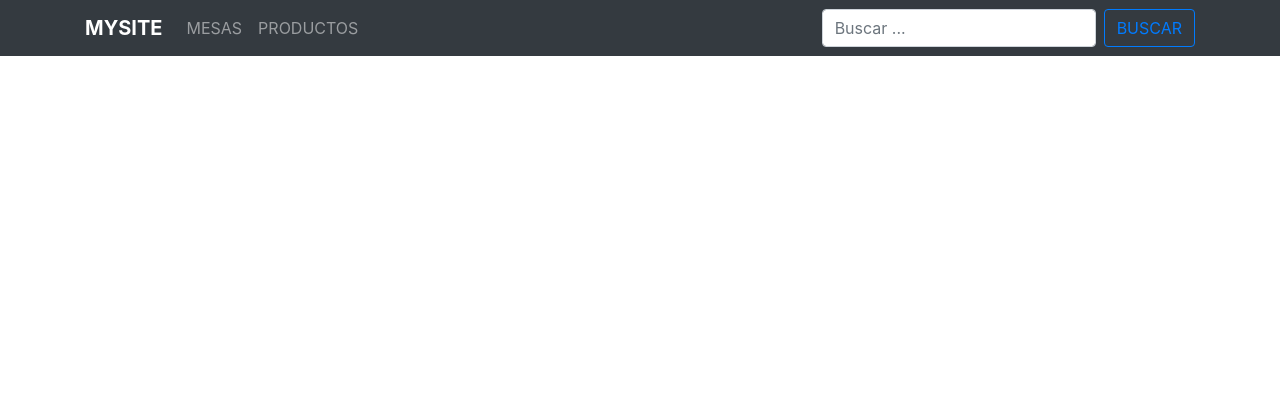
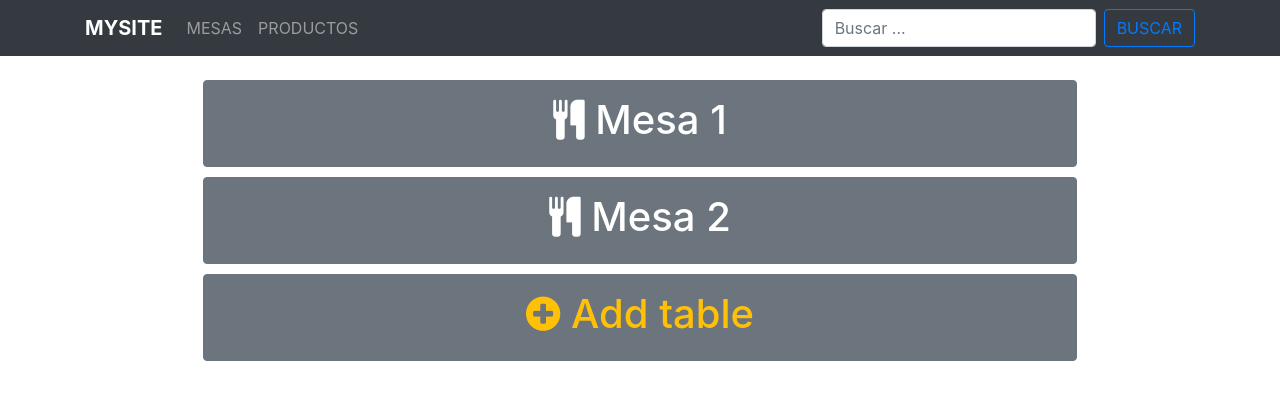
Before and after one commit to Gonlam-Solutions/Godorax, an Angular app in the folder OurApp/: page /mesas in a window 1280 px wide. Before the commit this address led to /. Shown: the top 400 px of the page. Built offline with nearby package versions, Linux system fonts and the light colour scheme.

Commit message:
addition of tables and view of tables in general(button not finished in that view), new view for a specific table (not finished) and mock for tables and

```diff
--- a/OurApp/src/app/app.component.html
+++ b/OurApp/src/app/app.component.html
@@ -25,6 +25,6 @@
         </nav>
 </header>
 <br>
-<div>
+<div class="c">
 <router-outlet></router-outlet>
 </div>
--- /dev/null
+++ b/OurApp/src/app/mesa-show/mesa-show.component.html
@@ -0,0 +1,3 @@
+<p>
+  mesa-show works! {{mesa.id}}
+</p>
--- /dev/null
+++ b/OurApp/src/app/mesa-show/mesa-show.component.ts
@@ -0,0 +1,33 @@
+import { Component, OnInit } from '@angular/core';
+import { Product, Mesa } from '../../models';
+import { ProductService } from '../product.service';
+import { Location } from '@angular/common';
+import { ActivatedRoute, ParamMap } from '@angular/router';
+import { MOCK_TABLES } from '../../mocks';
+
+@Component({
+  selector: 'app-mesa-show',
+  templateUrl: './mesa-show.component.html',
+  styleUrls: ['./mesa-show.component.css']
+})
+export class MesaShowComponent implements OnInit {
+
+    mesa: Mesa;
+
+    constructor( private location: Location, private route: ActivatedRoute) { }
+
+    ngOnInit() {
+      this.route.paramMap.subscribe((params: ParamMap) => {
+        const param1 = Number(params.get('paramId'));
+        if (!isNaN(param1)) {
+        this.mesa = MOCK_TABLES[param1 - 1];
+        }
+      });
+    }
+
+    goBack() {
+      this.location.back();
+    }
+
+
+}
--- /dev/null
+++ b/OurApp/src/app/mesaslist/mesaslist.component.css
@@ -0,0 +1,5 @@
+.col-center{
+  float: none;
+  margin: 0 auto;
+
+}
--- /dev/null
+++ b/OurApp/src/app/mesaslist/mesaslist.component.html
@@ -0,0 +1,13 @@
+
+<div class="row">
+  <button routerLink="{{mesa.id}}"  class="col-lg-8 btn btn-secondary col-center text-white"
+   *ngFor="let mesa of mesas;" style="margin-bottom: 10px;">
+    <h1 style="text-align: center; vertical-align: middle; line-height: 65px;">
+      <span class="fa fa-cutlery"></span>
+       Mesa {{mesa.id}}</h1>
+  </button>
+  <button (click)="addTable()" class="col-lg-8 btn btn-secondary col-center text-warning" ><h1 style="text-align: center; vertical-align: middle; line-height: 65px;">
+    <span class="fa fa-plus-circle"></span>
+    Add table</h1>
+  </button>
+</div>
--- /dev/null
+++ b/OurApp/src/app/mesaslist/mesaslist.component.ts
@@ -0,0 +1,25 @@
+import { Component, OnInit } from '@angular/core';
+import { Mesa } from '../../models';
+import { MOCK_TABLES } from '../../mocks';
+
+@Component({
+  selector: 'app-mesaslist',
+  templateUrl: './mesaslist.component.html',
+  styleUrls: ['./mesaslist.component.css']
+})
+export class MesaslistComponent implements OnInit {
+
+  mesas: Mesa[];
+  constructor() {
+    this.mesas = MOCK_TABLES;
+  }
+
+  ngOnInit() {
+  }
+
+  addTable() {
+    const val = MOCK_TABLES[MOCK_TABLES.length - 1].id;
+    MOCK_TABLES.push(new Mesa([], val + 1));
+    console.log('hola');
+  }
+}
--- a/OurApp/src/mocks.ts
+++ b/OurApp/src/mocks.ts
@@ -1,4 +1,4 @@
-import {Product} from './models';
+import {Product, Mesa} from './models';
 
 export const MOCK_PRODUCTS: Product[] = [
   {
@@ -33,3 +33,7 @@ export const MOCK_PRODUCTS: Product[] = [
     price: 34,
     ingredients: ['letuces', 'salt', 'potatoes']
   }];
+
+  export const MOCK_TABLES: Mesa[] = [
+    new Mesa([], 1),
+    new Mesa([], 2)];
--- a/OurApp/src/models.ts
+++ b/OurApp/src/models.ts
@@ -17,3 +17,17 @@ export class Product {
   }
 
 }
+
+export class Mesa {
+  buyedProducts: Product[];
+  id: number;
+
+  constructor(buyedProducts: Product[],  id: number) {
+    this.buyedProducts = buyedProducts;
+    this.id = id;
+  }
+
+  addProduct(product: Product) {
+    this.buyedProducts.push(product);
+  }
+}
```
Also changed, not shown: OurApp/src/app/app.module.ts (+7 -1 lines), OurApp/src/app/mesa-show/mesa-show.component.css (added), 2 other files (tests, documents, lock files or other folders).
